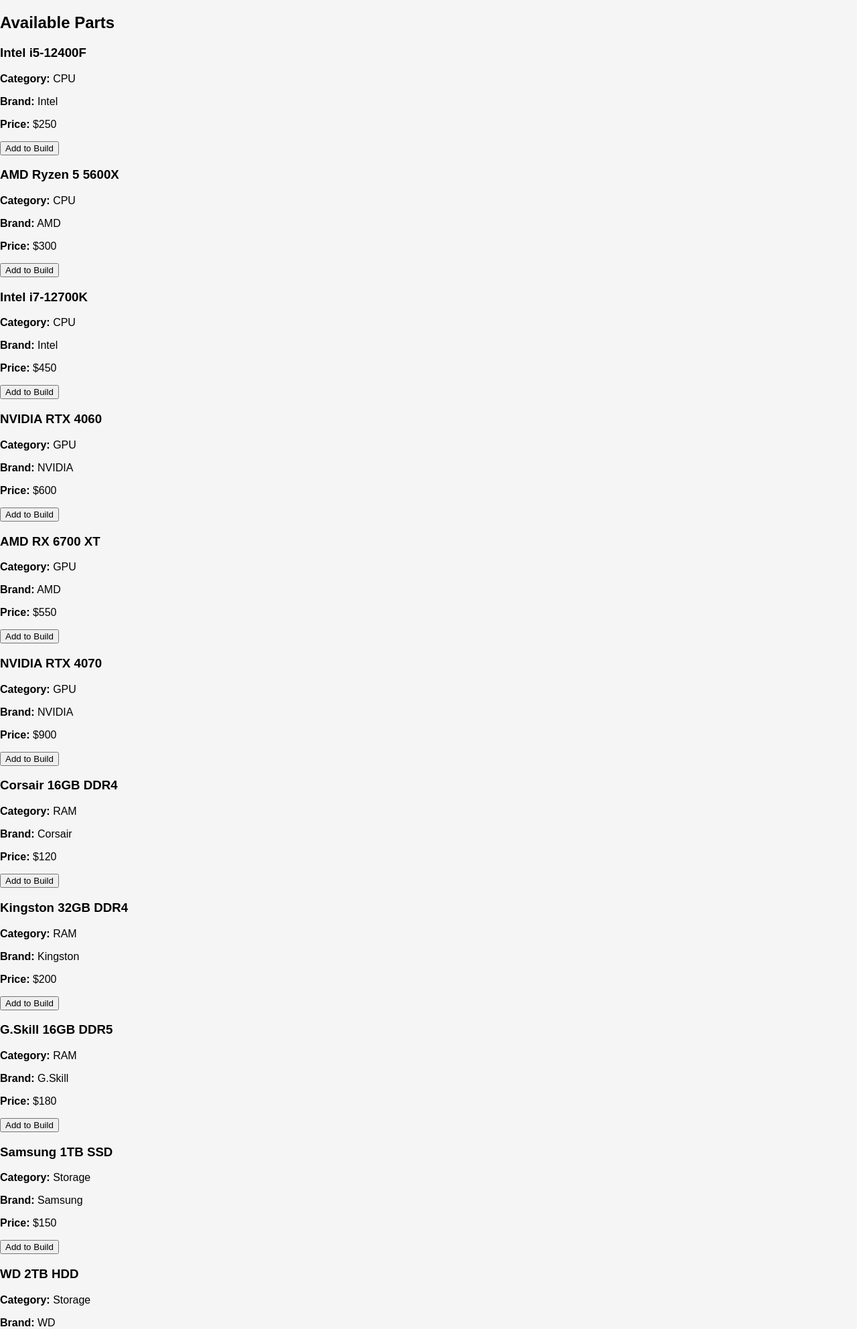
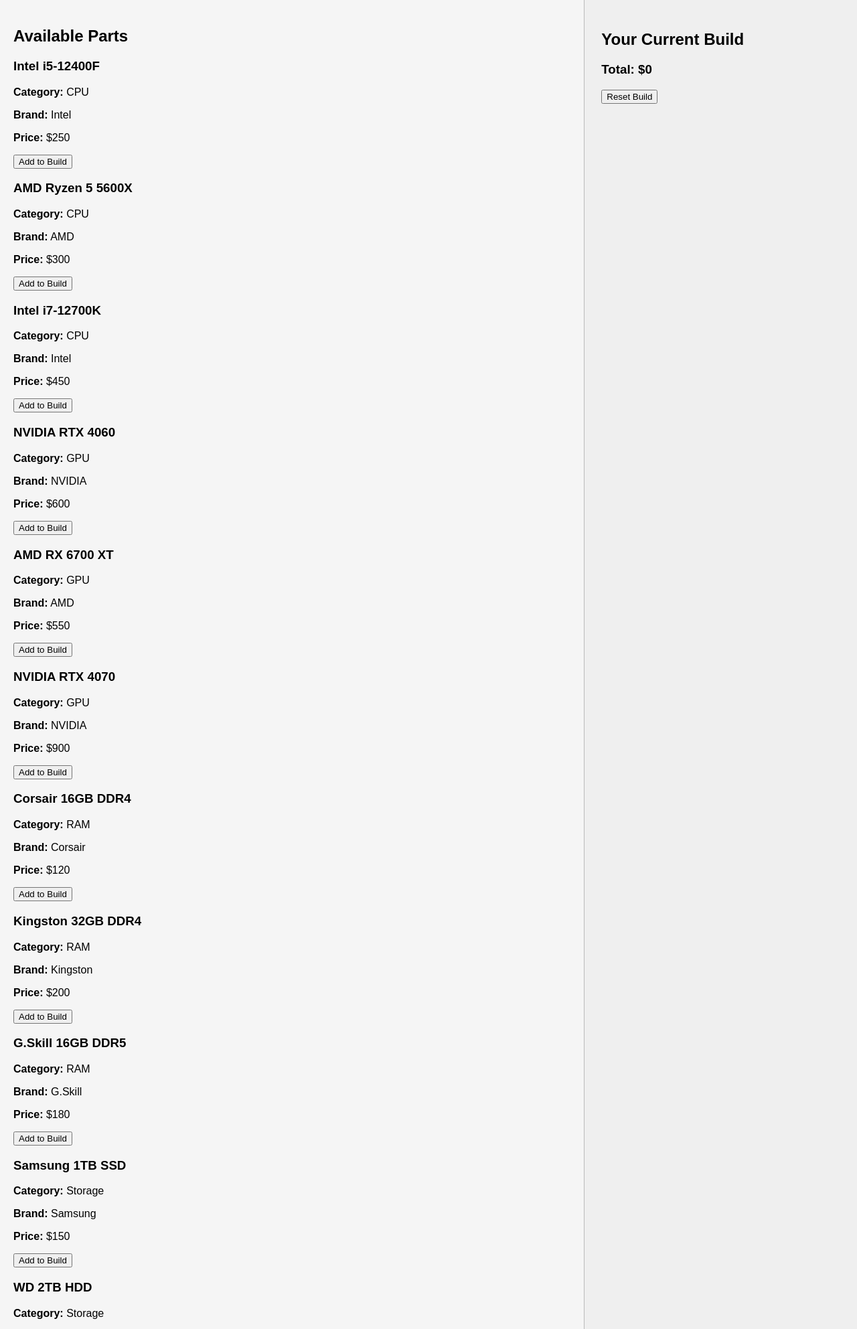
Before and after one commit to JaecobV/flaskapplicationproject, a Flask app: page / in a window 1280 px wide. Shown: the part 47-2032 px from the top of the page at 67% size. Run offline with Flask 3, Linux system fonts and the light colour scheme; data comes from the database, SQL or seed files in the repository.

Commit message:
edited css to make the current build show on the right side of screen while selecting parts

```diff
--- a/static/style.css
+++ b/static/style.css
@@ -17,3 +17,22 @@
     color: black;
     font-weight: bold;
     font-size: 14px;
+}
+
+.container {
+    display: flex;
+    min-height: 100vh;
+}
+
+
+.parts-section {
+    width: 70%;
+    padding: 20px;
+}
+
+.build-section {
+    width: 30%;
+    background: #efefef;
+    padding: 25px;
+    border-left: 1px solid #bbb;
+}
```
